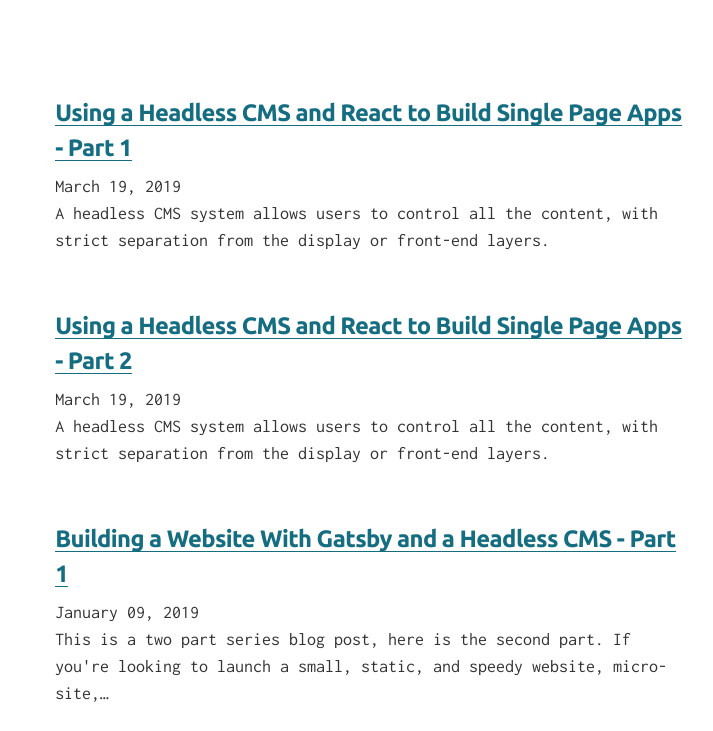
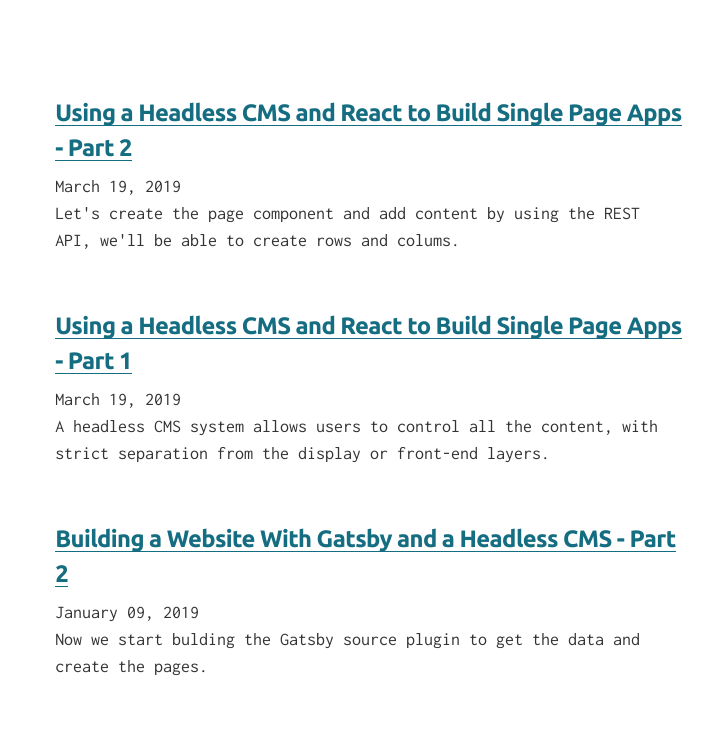
Before and after one commit to fmontes/fmontes-gatsby, a Gatsby site: page / in a window 1280 px wide. Shown: the top 731 px of the page, 406-1119 px from the left. Built offline with nearby package versions, Linux system fonts and the light colour scheme; Gatsby itself is replaced by a stand-in of ours; some packages are replaced by stand-ins of ours.

Commit message:
Update blog descriptions

```diff
--- a/content/blog/building-a-website-with-gatsby-and-a-headless-cms-part-1/index.md
+++ b/content/blog/building-a-website-with-gatsby-and-a-headless-cms-part-1/index.md
@@ -1,6 +1,7 @@
 ---
 title: Building a Website With Gatsby and a Headless CMS - Part 1
-date: '2019-01-09T22:12:03.284Z'
+date: '2019-01-09T22:12:02.284Z'
+description: 'This article will walk you through the process of using Gatsby alongside a headless CMS.'
 ---
 
 **This is a two part series blog post, [here is the second part](/blog/building-a-website-with-gatsby-and-a-headless-cms-part-2).**
--- a/content/blog/building-a-website-with-gatsby-and-a-headless-cms-part-2/index.md
+++ b/content/blog/building-a-website-with-gatsby-and-a-headless-cms-part-2/index.md
@@ -1,6 +1,7 @@
 ---
 title: Building a Website With Gatsby and a Headless CMS - Part 2
 date: '2019-01-09T22:12:03.284Z'
+description: 'Now we start bulding the Gatsby source plugin to get the data and create the pages.'
 ---
 
 **This is a two part series blog post, [here is the first part](/blog/building-a-website-with-gatsby-and-a-headless-cms-part-1).**
--- a/content/blog/using-a-headless-cms-and-react-to-build-single-page-apps-part-1/index.md
+++ b/content/blog/using-a-headless-cms-and-react-to-build-single-page-apps-part-1/index.md
@@ -1,6 +1,6 @@
 ---
 title: Using a Headless CMS and React to Build Single Page Apps - Part 1
-date: '2019-03-19T22:40:32.169Z'
+date: '2019-03-19T22:39:32.169Z'
 description: A headless CMS system allows users to control all the content, with strict separation from the display or front-end layers.
 ---
 
--- a/content/blog/using-a-headless-cms-and-react-to-build-single-page-apps-part-2/index.md
+++ b/content/blog/using-a-headless-cms-and-react-to-build-single-page-apps-part-2/index.md
@@ -1,7 +1,7 @@
 ---
 title: Using a Headless CMS and React to Build Single Page Apps - Part 2
 date: '2019-03-19T22:40:32.169Z'
-description: A headless CMS system allows users to control all the content, with strict separation from the display or front-end layers.
+description: Let's create the page component and add content by using the REST API, we'll be able to create rows and colums.
 ---
 
 **This is a two part series blog post, [here is the first part](/blog/using-a-headless-cms-and-react-to-build-single-page-apps-part-1).**
```
